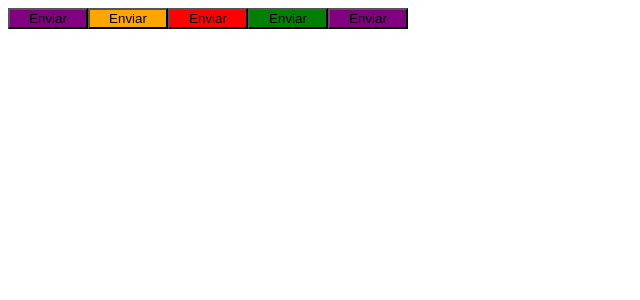
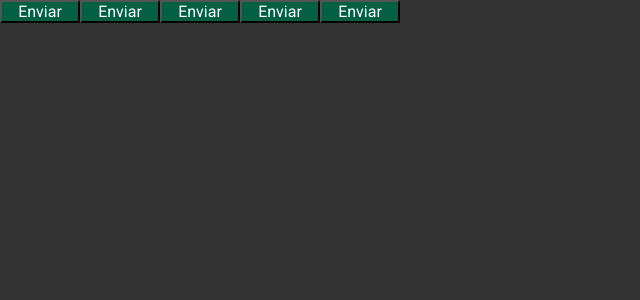
Before and after one commit to GabrielDevLoper/ignite-timer, a React (Vite) app: page / in a window 1280 px wide. Shown: the top 300 px of the page, without its empty margins (0-640 px from the left). Built offline with nearby package versions, Linux system fonts and the light colour scheme.

Commit message:
feat: configurando temas do styled components e configurando o eslint para o react.

```diff
--- a/index.html
+++ b/index.html
@@ -2,8 +2,11 @@
 <html lang="en">
   <head>
     <meta charset="UTF-8" />
+    <link rel="preconnect" href="https://fonts.googleapis.com" />
+    <link rel="preconnect" href="https://fonts.gstatic.com" crossorigin />
     <link rel="icon" type="image/svg+xml" href="/vite.svg" />
     <meta name="viewport" content="width=device-width, initial-scale=1.0" />
+    <link href="https://fonts.googleapis.com/css2?family=Roboto+Mono:wght@700&family=Roboto:wght@400;700&display=swap" rel="stylesheet" />
     <title>Ignite Timer</title>
   </head>
   <body>
--- a/package.json
+++ b/package.json
@@ -6,7 +6,8 @@
   "scripts": {
     "dev": "vite",
     "build": "tsc && vite build",
-    "preview": "vite preview"
+    "preview": "vite preview",
+    "lint": "eslint src --ext .ts,.tsx"
   },
   "dependencies": {
     "react": "^18.2.0",
@@ -14,10 +15,12 @@
     "styled-components": "^5.3.5"
   },
   "devDependencies": {
+    "@rocketseat/eslint-config": "^1.1.3",
     "@types/react": "^18.0.15",
     "@types/react-dom": "^18.0.6",
     "@types/styled-components": "^5.1.25",
     "@vitejs/plugin-react": "^2.0.0",
+    "eslint": "^8.20.0",
     "typescript": "^4.6.4",
     "vite": "^3.0.0"
   }
--- a/src/App.tsx
+++ b/src/App.tsx
@@ -1,13 +1,17 @@
-import { Button } from "./components/Button";
+import { ThemeProvider } from 'styled-components'
+import { Button } from './components/Button'
+import { GlobalStyle } from './styles/global'
+import { defaultTheme } from './styles/themes/default'
 
 export function App() {
   return (
-    <>
+    <ThemeProvider theme={defaultTheme}>
       <Button variant="primary" />
       <Button variant="secondary" />
       <Button variant="danger" />
       <Button variant="success" />
       <Button />
-    </>
-  );
+      <GlobalStyle />
+    </ThemeProvider>
+  )
 }
--- a/src/components/Button.styles.ts
+++ b/src/components/Button.styles.ts
@@ -1,22 +1,24 @@
-import styled, { css } from "styled-components";
+import styled, { css } from 'styled-components'
 
-export type ButtonVariants = "primary" | "secondary" | "danger" | "success";
+export type ButtonVariants = 'primary' | 'secondary' | 'danger' | 'success'
 
 interface ButtonContainerProps {
-    variant: ButtonVariants;
+  variant: ButtonVariants
 }
 
 const buttonVariants = {
-    primary: 'purple',
-    secondary: 'orange',
-    danger: 'red',
-    success: 'green'
+  primary: 'purple',
+  secondary: 'orange',
+  danger: 'red',
+  success: 'green',
 }
 
 export const ButtonContainer = styled.button<ButtonContainerProps>`
-    width: 80px;
+  width: 80px;
 
-    ${props => css`
-        background: ${buttonVariants[props.variant]}
-    `}
-`;
+  background: ${(props) => props.theme['green-700']};
+
+  /* ${(props) => css`
+    background: ${buttonVariants[props.variant]};
+  `} */
+`
--- /dev/null
+++ b/src/styles/global.ts
@@ -0,0 +1,29 @@
+import { createGlobalStyle } from 'styled-components'
+
+export const GlobalStyle = createGlobalStyle`
+* {
+    margin: 0;
+    padding: 0;
+    box-sizing: border-box;
+}
+
+:focus {
+    outline: 0;
+    box-shadow: 0 0 0 2px ${(props) => props.theme['green-500']};
+}
+
+body {
+    background: ${(props) => props.theme['gray-900']};
+    color: ${(props) => props.theme['gray-300']};
+}
+
+body, input, textarea, button {
+    background: #333;
+    color: #fff;
+    font-family: 'Roboto', sans-serif;
+    font-weight: 400;
+    font-size: 1rem;
+}
+
+
+`
--- /dev/null
+++ b/src/styles/themes/default.ts
@@ -0,0 +1,21 @@
+export const defaultTheme = {
+  white: '#FFF',
+
+  'gray-100': '#E1E1E6',
+  'gray-300': '#C4C4CC',
+  'gray-400': '#8D8D99',
+  'gray-500': '#7C7C8A',
+  'gray-600': '#323238',
+  'gray-700': '#29292E',
+  'gray-800': '#202024',
+  'gray-900': '#121214',
+
+  'green-300': '#00B37E',
+  'green-500': '#00875F',
+  'green-700': '#015F43',
+
+  'red-500': '#AB222E',
+  'red-700': '#7A1921',
+
+  'yellow-500': '#FBA94C',
+}
```
Also changed, not shown: src/@types/styled.d.ts (added, +8 -0 lines), src/components/Button.tsx (+4 -4 lines), src/main.tsx (+6 -6 lines), .eslintrc.json (added), 1 other file (tests, documents, lock files or other folders).
